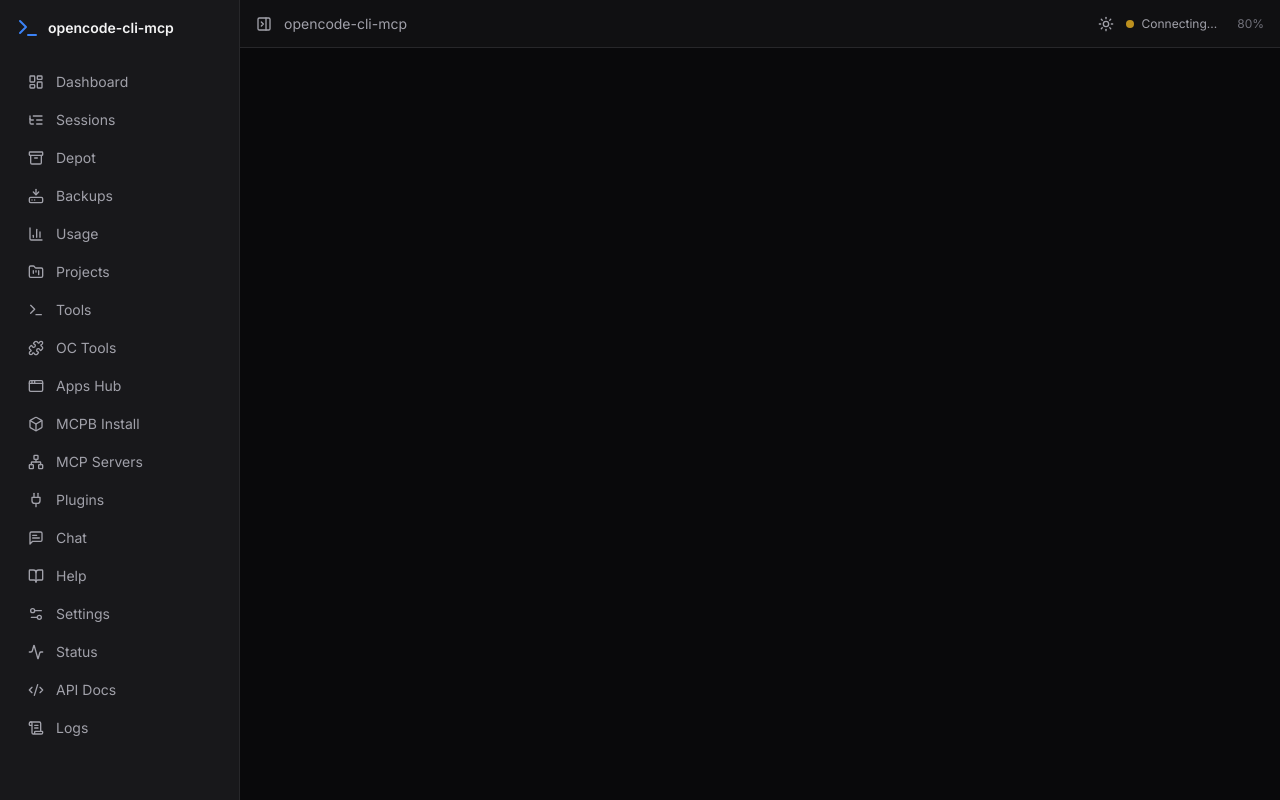
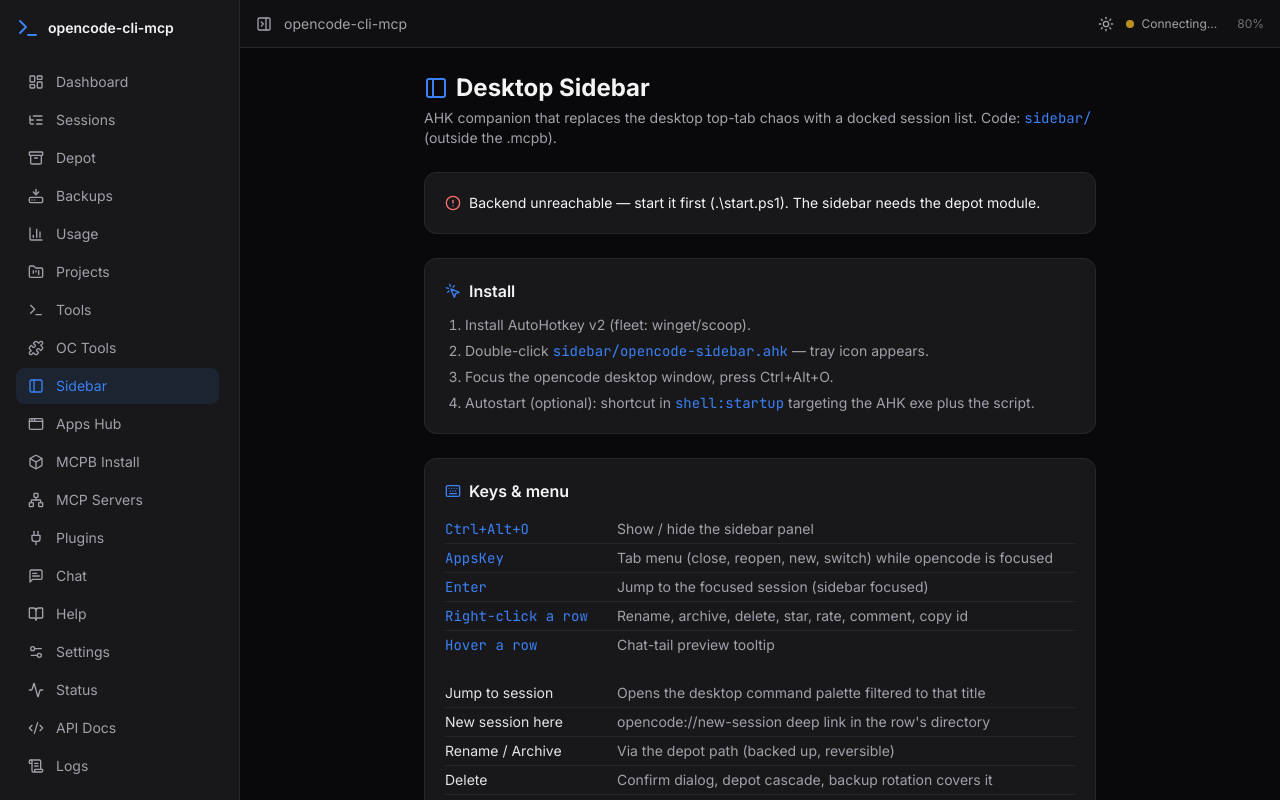
Before and after one commit to sandraschi/opencode-cli-mcp, a React (Vite) app in the folder web_sota/: page /sidebar in a window 1280 px wide. Built offline with nearby package versions, Linux system fonts and the light colour scheme; no server answers.

Commit message:
feat: Sidebar install/config page in webapp
New /sidebar route (install steps, keybind/menu reference, config, troubleshooting, live backend check) + nav entry. Corrects stale :4096 serve port in AGENTS.md.

```diff
--- a/web_sota/src/App.tsx
+++ b/web_sota/src/App.tsx
@@ -17,6 +17,7 @@
 import { McpServers } from "./pages/McpServers";
 import { Plugins } from "./pages/Plugins";
 import { OpenCodeTools } from "./pages/OpenCodeTools";
+import { Sidebar } from "./pages/Sidebar";
 import Logging from "./pages/Logging";
 
 export default function App() {
@@ -31,6 +32,7 @@
         <Route path="/projects" element={<Projects />} />
         <Route path="/tools" element={<ToolsHub />} />
         <Route path="/oc-tools" element={<OpenCodeTools />} />
+        <Route path="/sidebar" element={<Sidebar />} />
         <Route path="/apps" element={<AppsHub />} />
         <Route path="/mcpb" element={<McpbInstall />} />
         <Route path="/mcp-servers" element={<McpServers />} />
--- a/web_sota/src/Layout.tsx
+++ b/web_sota/src/Layout.tsx
@@ -8,6 +8,7 @@
   FolderKanban,
   PanelRightOpen,
   PanelRightClose,
+  PanelLeft,
   AppWindow,
   Box,
   MessageSquareText,
@@ -39,6 +40,7 @@
   { path: "/projects", label: "Projects", icon: FolderKanban },
   { path: "/tools", label: "Tools", icon: Terminal },
   { path: "/oc-tools", label: "OC Tools", icon: Puzzle },
+  { path: "/sidebar", label: "Sidebar", icon: PanelLeft },
   { path: "/apps", label: "Apps Hub", icon: AppWindow },
   { path: "/mcpb", label: "MCPB Install", icon: Box },
   { path: "/mcp-servers", label: "MCP Servers", icon: Network },
--- /dev/null
+++ b/web_sota/src/pages/Sidebar.tsx
@@ -0,0 +1,166 @@
+import { useEffect, useState } from "react";
+import { motion } from "framer-motion";
+import { PanelLeft, MousePointerClick, Keyboard, Settings2, Wrench, CheckCircle2, AlertCircle } from "lucide-react";
+import { API_BASE } from "../lib/api";
+
+const KEYBINDS = [
+  ["Ctrl+Alt+O", "Show / hide the sidebar panel"],
+  ["AppsKey", "Tab menu (close, reopen, new, switch) while opencode is focused"],
+  ["Enter", "Jump to the focused session (sidebar focused)"],
+  ["Right-click a row", "Rename, archive, delete, star, rate, comment, copy id"],
+  ["Hover a row", "Chat-tail preview tooltip"],
+];
+
+const MENU_ROWS = [
+  ["Jump to session", "Opens the desktop command palette filtered to that title"],
+  ["New session here", "opencode://new-session deep link in the row's directory"],
+  ["Rename / Archive", "Via the depot path (backed up, reversible)"],
+  ["Delete", "Confirm dialog, depot cascade, backup rotation covers it"],
+  ["Star / Rate / Comment", "Local sidecar.ini, shown in the Mark column"],
+];
+
+export function Sidebar() {
+  const [backend, setBackend] = useState<"probing" | "up" | "down">("probing");
+
+  useEffect(() => {
+    let live = true;
+    fetch(`${API_BASE}/api/v1/health`, { signal: AbortSignal.timeout(4000) })
+      .then((r) => live && setBackend(r.ok ? "up" : "down"))
+      .catch(() => live && setBackend("down"));
+    return () => {
+      live = false;
+    };
+  }, []);
+
+  return (
+    <div className="max-w-2xl mx-auto space-y-6" data-testid="sidebar-page">
+      <div>
+        <h1 className="text-2xl font-bold flex items-center gap-2">
+          <PanelLeft className="w-6 h-6 text-accent" />
+          Desktop Sidebar
+        </h1>
+        <p className="text-sm text-zinc-500 mt-1">
+          AHK companion that replaces the desktop top-tab chaos with a docked session list. Code:{" "}
+          <code className="text-accent font-mono">sidebar/</code> (outside the .mcpb).
+        </p>
+      </div>
+
+      <motion.section
+        initial={{ opacity: 0, y: 8 }}
+        animate={{ opacity: 1, y: 0 }}
+        className="bg-surface-light border border-surface-border rounded-xl p-5 space-y-3"
+        data-testid="sidebar-status"
+      >
+        <div className="flex items-center gap-2 text-sm">
+          {backend === "up" ? (
+            <CheckCircle2 className="w-4 h-4 text-green-400" data-testid="sidebar-backend-up" />
+          ) : backend === "down" ? (
+            <AlertCircle className="w-4 h-4 text-red-400" data-testid="sidebar-backend-down" />
+          ) : (
+            <span className="text-zinc-500">Probing backend…</span>
+          )}
+          <span>
+            {backend === "up" && "Backend reachable — depot path live."}
+            {backend === "down" &&
+              "Backend unreachable — start it first (.\\start.ps1). The sidebar needs the depot module."}
+            {backend === "probing" && "Checking backend…"}
+          </span>
+        </div>
+      </motion.section>
+
+      <motion.section
+        initial={{ opacity: 0, y: 8 }}
+        animate={{ opacity: 1, y: 0 }}
+        className="bg-surface-light border border-surface-border rounded-xl p-5 space-y-3"
+        data-testid="sidebar-install"
+      >
+        <h2 className="font-semibold flex items-center gap-2">
+          <MousePointerClick className="w-4 h-4 text-accent" /> Install
+        </h2>
+        <ol className="text-sm text-zinc-400 space-y-1.5 list-decimal ml-5">
+          <li>Install AutoHotkey v2 (fleet: winget/scoop).</li>
+          <li>
+            Double-click <code className="text-accent font-mono">sidebar/opencode-sidebar.ahk</code> — tray icon
+            appears.
+          </li>
+          <li>Focus the opencode desktop window, press Ctrl+Alt+O.</li>
+          <li>
+            Autostart (optional): shortcut in <code className="text-accent font-mono">shell:startup</code> targeting the
+            AHK exe plus the script.
+          </li>
+        </ol>
+      </motion.section>
+
+      <motion.section
+        initial={{ opacity: 0, y: 8 }}
+        animate={{ opacity: 1, y: 0 }}
+        className="bg-surface-light border border-surface-border rounded-xl p-5 space-y-3"
+        data-testid="sidebar-keys"
+      >
+        <h2 className="font-semibold flex items-center gap-2">
+          <Keyboard className="w-4 h-4 text-accent" /> Keys &amp; menu
+        </h2>
+        <div className="text-sm">
+          {KEYBINDS.map(([k, v]) => (
+            <div key={k} className="flex gap-3 py-1 border-b border-surface-border last:border-0">
+              <code className="text-accent font-mono whitespace-nowrap w-40 flex-shrink-0">{k}</code>
+              <span className="text-zinc-400">{v}</span>
+            </div>
+          ))}
+        </div>
+        <div className="text-sm pt-2">
+          {MENU_ROWS.map(([k, v]) => (
+            <div key={k} className="flex gap-3 py-1 border-b border-surface-border last:border-0">
+              <span className="text-zinc-200 whitespace-nowrap w-40 flex-shrink-0">{k}</span>
+              <span className="text-zinc-400">{v}</span>
+            </div>
+          ))}
+        </div>
+      </motion.section>
+
+      <motion.section
+        initial={{ opacity: 0, y: 8 }}
+        animate={{ opacity: 1, y: 0 }}
+        className="bg-surface-light border border-surface-border rounded-xl p-5 space-y-3"
+        data-testid="sidebar-config"
+      >
+        <h2 className="font-semibold flex items-center gap-2">
+          <Settings2 className="w-4 h-4 text-accent" /> Config
+        </h2>
+        <ul className="text-sm text-zinc-400 space-y-1.5 list-disc ml-5">
+          <li>
+            Stars/ratings/comments live in <code className="text-accent font-mono">%TEMP%\opencode\sidecar.ini</code> —
+            never committed, migrates with you.
+          </li>
+          <li>Dock edge (left/right) persists in the same file under [ui].</li>
+          <li>
+            All reads/writes go through <code className="text-accent font-mono">sidebar_client.py</code> → the depot
+            module (narrow update path, FK cascades, backup rotation). No raw SQL.
+          </li>
+          <li>Filter box, star-only toggle, cost sort + totals, 60s auto-refresh while visible.</li>
+        </ul>
+      </motion.section>
+
+      <motion.section
+        initial={{ opacity: 0, y: 8 }}
+        animate={{ opacity: 1, y: 0 }}
+        className="bg-surface-light border border-surface-border rounded-xl p-5 space-y-3"
+        data-testid="sidebar-troubleshoot"
+      >
+        <h2 className="font-semibold flex items-center gap-2">
+          <Wrench className="w-4 h-4 text-accent" /> Troubleshooting
+        </h2>
+        <ul className="text-sm text-zinc-400 space-y-1.5 list-disc ml-5">
+          <li>Empty list: backend down or depot unreachable — check the status line above.</li>
+          <li>
+            Jump lands on the wrong session: duplicate titles — the palette picks the top match; rename one first.
+          </li>
+          <li>Middle-click still closes tabs: the guard only covers the strip zone while opencode is focused.</li>
+          <li>
+            Full reference: <code className="text-accent font-mono">docs/SIDEBAR.md</code>.
+          </li>
+        </ul>
+      </motion.section>
+    </div>
+  );
+}
```
Also changed, not shown: 1 other file (tests, documents, lock files or other folders).
